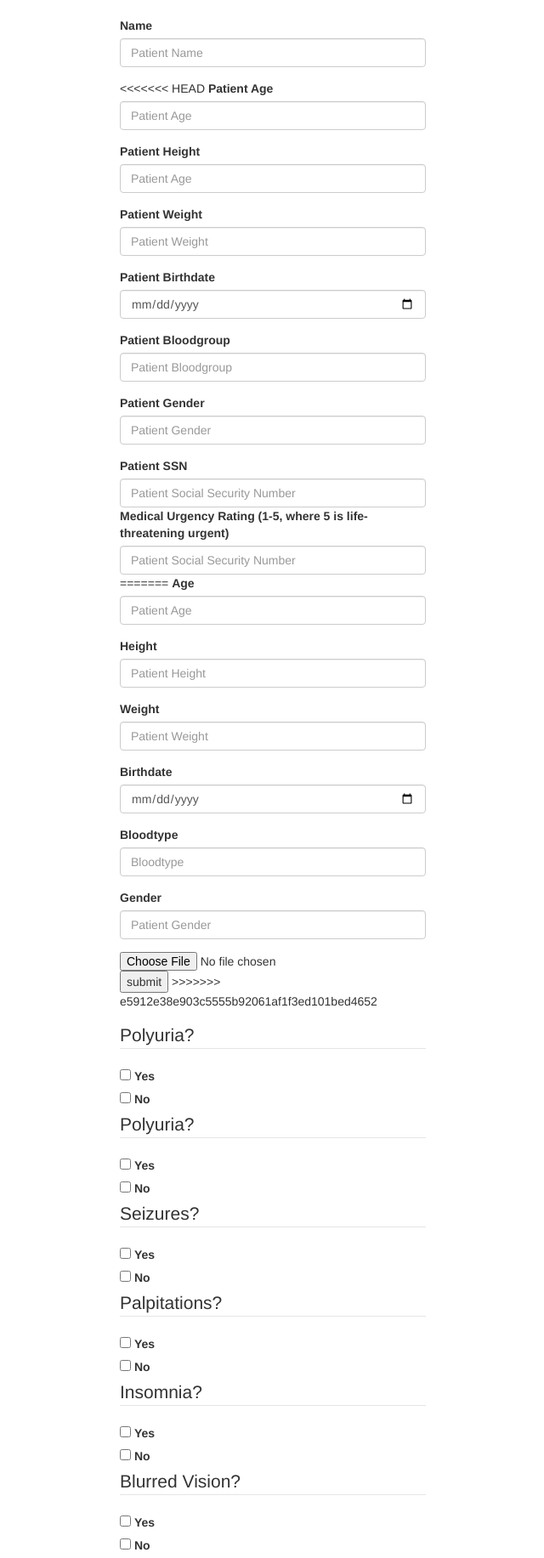
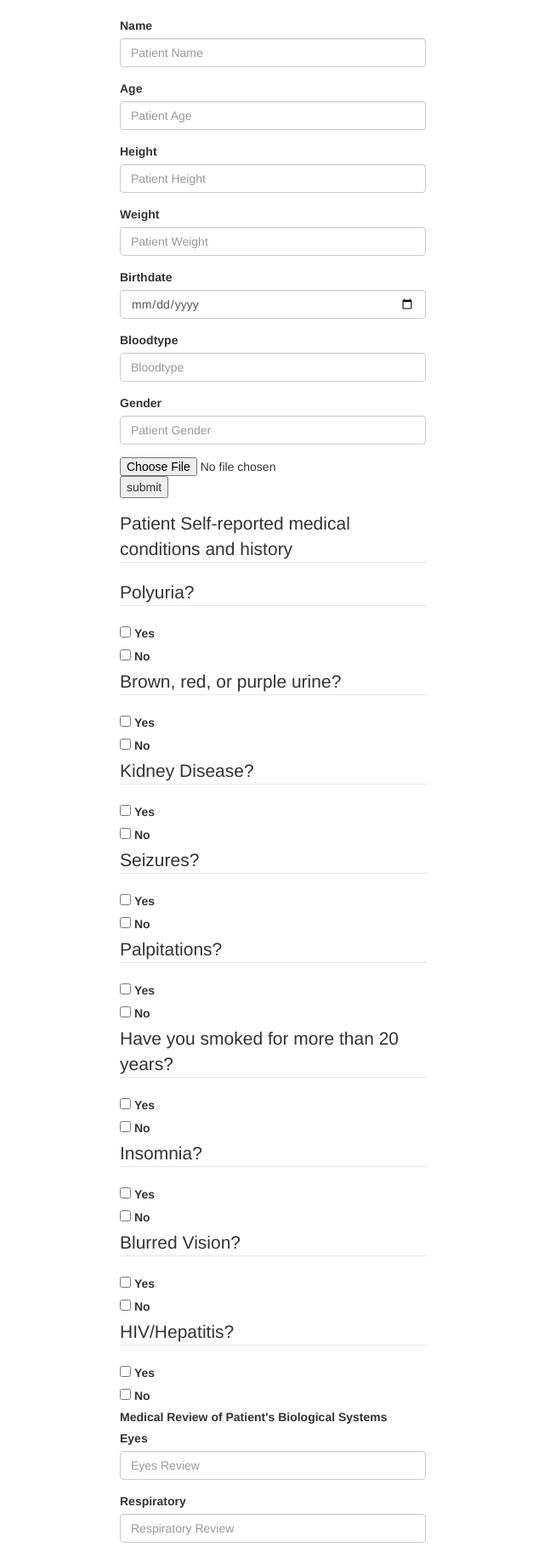
Before and after one commit to magittan/soda, a Flask app: page /registerPatient in a window 1280 px wide. Shown: the part 52-1885 px from the top of the page at 85% size, without its empty margins (319-959 px from the left). Run offline with Flask 2, Linux system fonts and the light colour scheme; some libraries are stand-ins or nearby versions.

Commit message:
<more boxes>

```diff
--- a/templates/registerPatient.html
+++ b/templates/registerPatient.html
@@ -9,39 +9,6 @@
                     <input type="text" class="form-control" name="name" placeholder="Patient Name">
                 </div>
                 <div class="form-group">
-<<<<<<< HEAD
-                    <label for="exampleInputEmail1">Patient Age</label>
-                    <input type="number" class="form-control" name="patientAge" placeholder="Patient Age">
-                </div>
-                <div class="form-group">
-                    <label for="exampleInputEmail1">Patient Height</label>
-                    <input type="number" class="form-control" name="patientAge" placeholder="Patient Age">
-                </div>
-                <div class="form-group">
-                    <label for="exampleInputEmail1">Patient Weight</label>
-                    <input type="number" class="form-control" name="patientWeight" placeholder="Patient Weight">
-                </div>
-                <div class="form-group">
-                    <label for="exampleInputEmail1">Patient Birthdate</label>
-                    <input type="date" class="form-control" name="patientBirthdate" placeholder="Patient Birthdate">
-                </div>
-                <div class="form-group">
-                    <label for="exampleInputEmail1">Patient Bloodgroup</label>
-                    <input type="text" class="form-control" name="patientBloodgroup" placeholder="Patient Bloodgroup">
-                </div>
-                <div class="form-group">
-                    <label for="exampleInputEmail1">Patient Gender</label>
-                    <input type="text" class="form-control" name="patientGender" placeholder="Patient Gender">
-                </div>
-                <div class="form-group">
-                    <label for="exampleInputEmail1">Patient SSN</label>
-                    <input type="number" class="form-control" name="patientSSN" placeholder="Patient Social Security Number">
-
-                <div class="form-group">
-                    <label for="exampleInputEmail1">Medical Urgency Rating (1-5, where 5 is life-threatening urgent)</label>
-                    <input type="number" class="form-control" name="medicalUrgency" placeholder="Patient Social Security Number">
-
-=======
                     <label for="exampleInputAge1">Age</label>
                     <input type="number" class="form-control" name="age" placeholder="Patient Age">
                 </div>
@@ -71,8 +38,12 @@
                      <input id="fileupload" name="myfile" type="file" />
                      <input type="submit" value="submit" id="submit" />
                   </form>
->>>>>>> e5912e38e903c5555b92061af1f3ed101bed4652
                 </div>
+
+
+                <div>
+                    <legend>Patient Self-reported medical conditions and history </legend>
+                  </div>
 
                 <fieldset>
   <legend>Polyuria?</legend>
@@ -87,13 +58,25 @@
 </fieldset>
 
 <fieldset>
-<legend>Polyuria?</legend>
+<legend>Brown, red, or purple urine?</legend>
 <div>
-<input type="checkbox" id="yes" name="Polyuria" value="yes">
+<input type="checkbox" id="yes" name="urine" value="yes">
 <label for="Yes">Yes</label>
 </div>
 <div>
-<input type="checkbox" id="no" name="Polyuria" value="no">
+<input type="checkbox" id="no" name="urine" value="no">
+<label for="No">No</label>
+</div>
+</fieldset>
+
+<fieldset>
+<legend>Kidney Disease?</legend>
+<div>
+<input type="checkbox" id="yes" name="kidneyDisease" value="yes">
+<label for="Yes">Yes</label>
+</div>
+<div>
+<input type="checkbox" id="no" name="kidneyDisease" value="no">
 <label for="No">No</label>
 </div>
 </fieldset>
@@ -116,8 +99,23 @@
 <input type="checkbox" id="yes" name="palpitations" value="yes">
 <label for="Yes">Yes</label>
 </div>
+
 <div>
 <input type="checkbox" id="no" name="palpitations" value="no">
+<label for="No">No</label>
+</div>
+</fieldset>
+
+
+<fieldset>
+<legend>Have you smoked for more than 20 years?</legend>
+<div>
+<input type="checkbox" id="yes" name="smoking" value="yes">
+<label for="Yes">Yes</label>
+</div>
+
+<div>
+<input type="checkbox" id="no" name="smoking" value="no">
 <label for="No">No</label>
 </div>
 </fieldset>
@@ -164,8 +162,14 @@
 </div>
 
 <div class="form-group">
-    <label for="exampleInputEmail1">P\Eyes</label>
+    <label for="exampleInputEmail1">Eyes</label>
     <input type="text" class="form-control" name="patientEyes" placeholder="Eyes Review">
+</div>
+
+
+<div class="form-group">
+    <label for="exampleInputEmail1">Respiratory</label>
+    <input type="text" class="form-control" name="patientLungs" placeholder="Respiratory Review">
 </div>
 
 
@@ -207,18 +211,6 @@
 
 
 
-<div class="form-group">
-    <label for="exampleInputPassword1">Password</label>
-    <input type="password" class="form-control" name="pass" placeholder="Password">
-</div>
-
-
-  <div class="form-group">
-                    <label for="exampleInputPassword1">Password</label>
-                    <input type="password" class="form-control" name="pass" placeholder="Password">
-    </div>
-
-
 
 
                 <div class="form-group">
```
